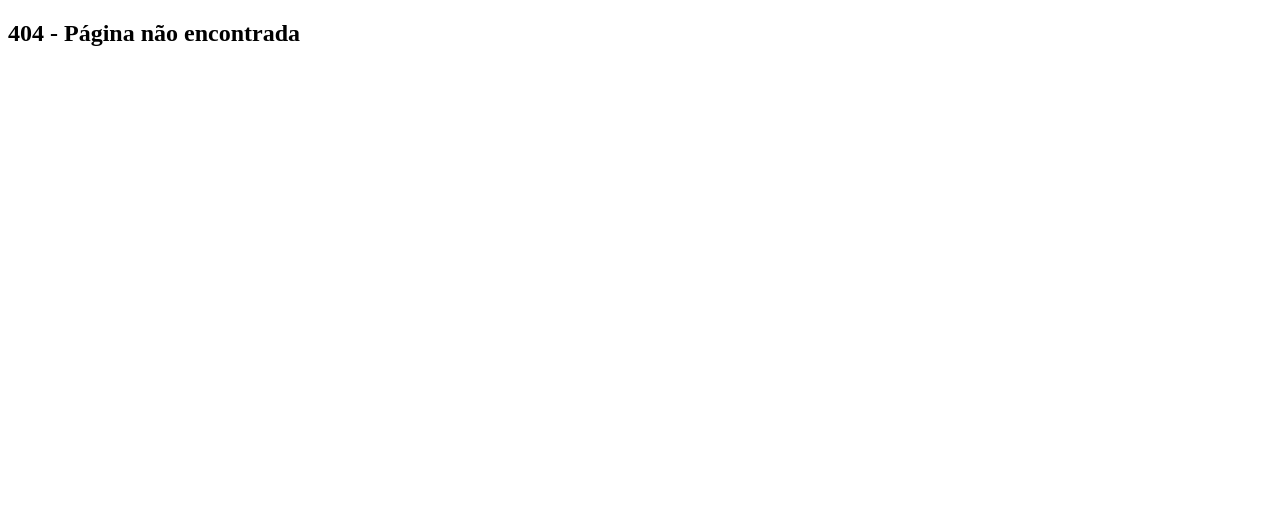
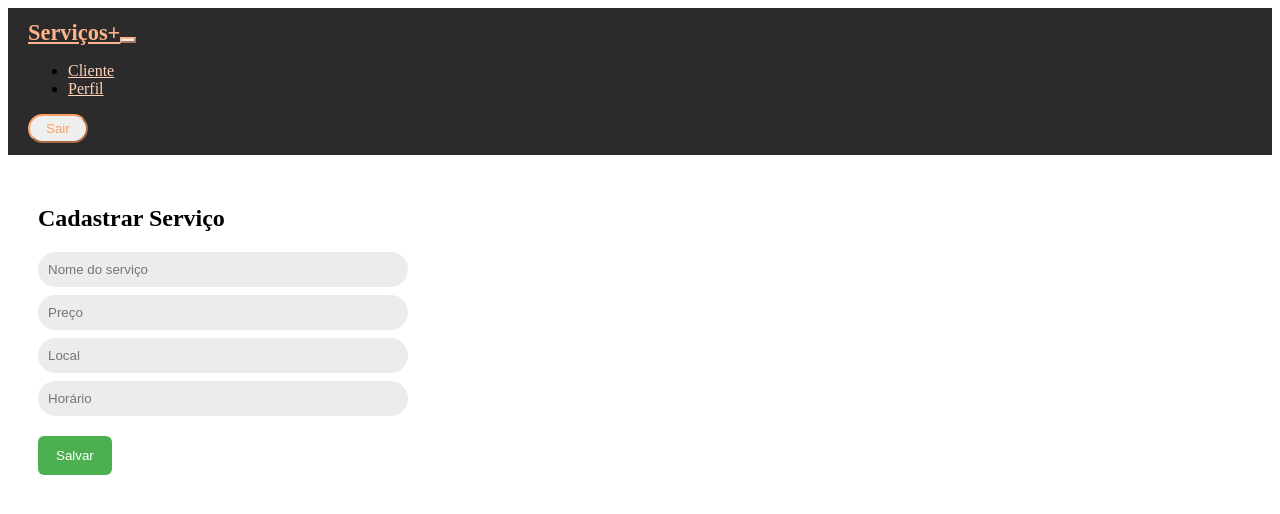
Before and after one commit to AntonioCarlosPereira/POO-project, a React (Vite) app in the folder POOProj/: page /prestador/cadastrar in a window 1280 px wide. Before the commit this address had no page. Shown: the top 514 px of the page. Built offline with nearby package versions, Linux system fonts and the light colour scheme.

Commit message:
Prestador

```diff
--- a/POOProj/src/App.tsx
+++ b/POOProj/src/App.tsx
@@ -11,6 +11,12 @@ import ClientAgendar from "./pages/Cliente/agendar";
 import ClientSearchResults from "./pages/Cliente/Resultados";
 import ClientHistoric from "./pages/Cliente/Historico";
 
+import Perfil from "./pages/Perfil/Perfil";
+
+import PrestadorMenu from "./pages/Prestador/PrestadorMenu";
+import CadastrarServico from "./pages/Prestador/CadastrarServico";
+import Gerenciar from "./pages/Prestador/Gerenciar";
+import HistoricoPrestador from "./pages/Prestador/HistoricoPrestador";
 
 /* Global components */
 import Navbar from "./Components/Navbar";
@@ -37,7 +43,6 @@ export default function App() {
         path="/client/menu"
         element={
           <>
-            <Navbar />
             <ClienteMenu />
           </>
         }
@@ -47,7 +52,6 @@ export default function App() {
         path="/client/agendar"
         element={
           <>
-            <Navbar />
             <ClientAgendar />
           </>
         }
@@ -65,12 +69,61 @@ export default function App() {
       <Route
         path="/client/historico"
         element={
-      <>
-       <Navbar />
-       <ClientHistoric />
-     </>
-       }
+         <>
+          <ClientHistoric />
+          </>
+        }
       />
+
+      <Route
+        path="/perfil"
+        element={
+          <>
+            <Perfil />
+          </>
+        }
+      />
+
+      <Route
+        path="/prestador/menu"
+        element={
+          <>
+            <Navbar />
+            <PrestadorMenu />
+          </>
+        }
+      />
+
+      <Route
+        path="/prestador/cadastrar"
+        element={
+          <>
+            <Navbar />
+            <CadastrarServico />
+          </>
+        }
+      />
+
+      <Route
+        path="/prestador/gerenciar"
+        element={
+          <>
+            <Navbar />
+            <Gerenciar />
+          </>
+        }
+      />
+
+      <Route
+        path="/prestador/historico"
+        element={
+          <>
+            <HistoricoPrestador />
+          </>
+        }
+      />
+
+
 
 
       {/* Caso digite rota inválida */}
--- a/POOProj/src/Components/Navbar.tsx
+++ b/POOProj/src/Components/Navbar.tsx
@@ -28,7 +28,7 @@ export default function Navbar() {
 
           {/* CLIENTE */}
           <li className="nav-item">
-            <Link className="nav-link" to="/cliente">Cliente</Link>
+            <Link className="nav-link" to="/client/menu">Cliente</Link>
           </li>
 
           {/* PRESTADOR — aparece só se o tipo for prestador ou proprietario */}
--- a/POOProj/src/pages/Perfil/Perfil.tsx
+++ b/POOProj/src/pages/Perfil/Perfil.tsx
@@ -1,6 +1,6 @@
 import React, { useState, useEffect } from "react";
 import { useNavigate } from "react-router-dom";
-import Navbar from "../components/Navbar";
+import Navbar from "../../Components/Navbar";
 import "./Perfil.css";
 
 interface UserData {
--- /dev/null
+++ b/POOProj/src/pages/Prestador/CadastrarServico.css
@@ -0,0 +1,31 @@
+.cadastrar-servico {
+  padding: 30px;
+}
+
+.cadastrar-servico h2 {
+  margin-bottom: 20px;
+}
+
+.cadastrar-servico input {
+  width: 100%;
+  max-width: 350px;
+  padding: 10px;
+  margin: 8px 0;
+  border: 1px solid #ccc;
+  border-radius: 6px;
+  display: block;
+}
+
+.cadastrar-servico button {
+  margin-top: 12px;
+  padding: 12px 18px;
+  background: #4caf50;
+  border: none;
+  color: white;
+  border-radius: 6px;
+  cursor: pointer;
+}
+
+.cadastrar-servico button:hover {
+  background: #3e9140;
+}
--- /dev/null
+++ b/POOProj/src/pages/Prestador/CadastrarServico.tsx
@@ -0,0 +1,67 @@
+import React, { useState } from "react";
+import "./cadastrarServico.css";
+
+interface ServicoForm {
+  servico: string;
+  preco: string;
+  local: string;
+  horario: string;
+}
+
+export default function CadastrarServico() {
+  const [form, setForm] = useState<ServicoForm>({
+    servico: "",
+    preco: "",
+    local: "",
+    horario: "",
+  });
+
+  const handleChange = (e: React.ChangeEvent<HTMLInputElement>) => {
+    setForm({ ...form, [e.target.name]: e.target.value });
+  };
+
+  const handleSubmit = () => {
+    alert("Serviço cadastrado com sucesso!");
+    console.log("Dados enviados:", form);
+  };
+
+  return (
+    <div className="cadastrar-servico">
+      <h2>Cadastrar Serviço</h2>
+
+      <input
+        type="text"
+        name="servico"
+        placeholder="Nome do serviço"
+        value={form.servico}
+        onChange={handleChange}
+      />
+
+      <input
+        type="text"
+        name="preco"
+        placeholder="Preço"
+        value={form.preco}
+        onChange={handleChange}
+      />
+
+      <input
+        type="text"
+        name="local"
+        placeholder="Local"
+        value={form.local}
+        onChange={handleChange}
+      />
+
+      <input
+        type="text"
+        name="horario"
+        placeholder="Horário"
+        value={form.horario}
+        onChange={handleChange}
+      />
+
+      <button onClick={handleSubmit}>Salvar</button>
+    </div>
+  );
+}
--- /dev/null
+++ b/POOProj/src/pages/Prestador/Gerenciar.css
@@ -0,0 +1,16 @@
+.gerenciar-page {
+  padding: 30px;
+}
+
+.gerenciar-page h2 {
+  margin-bottom: 20px;
+}
+
+.sem-solicitacoes {
+  color: #777;
+  font-style: italic;
+}
+
+.notification-card {
+  margin-bottom: 15px;
+}
--- /dev/null
+++ b/POOProj/src/pages/Prestador/Gerenciar.tsx
@@ -0,0 +1,62 @@
+import React, { useState } from "react";
+import NotificationCard from "../../Components/NotificationCard";
+import "./gerenciar.css";
+
+interface Notificacao {
+  id: number;
+  servico: string;
+  horario: string;
+  local: string;
+  cliente: string;
+}
+
+export default function Gerenciar() {
+  const [notificacoes, setNotificacoes] = useState<Notificacao[]>([
+    {
+      id: 1,
+      servico: "Limpeza",
+      horario: "14:00",
+      local: "Centro",
+      cliente: "João Silva"
+    },
+    {
+      id: 2,
+      servico: "Manutenção",
+      horario: "09:00",
+      local: "Vila Mariana",
+      cliente: "Maria Souza"
+    }
+  ]);
+
+  const handleAccept = (id: number) => {
+    setNotificacoes((prev) => prev.filter((n) => n.id !== id));
+    alert("Serviço aceito!");
+  };
+
+  const handleReject = (id: number) => {
+    setNotificacoes((prev) => prev.filter((n) => n.id !== id));
+    alert("Serviço rejeitado.");
+  };
+
+  return (
+    <div className="gerenciar-page">
+      <h2>Solicitações Recebidas</h2>
+
+      {notificacoes.length === 0 && (
+        <p className="sem-solicitacoes">Nenhuma solicitação no momento.</p>
+      )}
+
+      {notificacoes.map((n) => (
+        <NotificationCard
+          key={n.id}
+          servico={n.servico}
+          horario={n.horario}
+          local={n.local}
+          cliente={n.cliente}
+          onAccept={() => handleAccept(n.id)}
+          onReject={() => handleReject(n.id)}
+        />
+      ))}
+    </div>
+  );
+}
--- /dev/null
+++ b/POOProj/src/pages/Prestador/HistoricoPrestador.css
@@ -0,0 +1,30 @@
+.prestador-historico-container {
+  background: #ffe1c6;
+  min-height: 100vh;
+  padding: 20px;
+}
+
+.title {
+  text-align: center;
+  font-size: 26px;
+  font-weight: bold;
+  color: #d46a2f;
+  margin-top: 20px;
+  margin-bottom: 25px;
+}
+
+.historico-lista {
+  width: 90%;
+  max-width: 550px;
+  margin: 0 auto;
+  display: flex;
+  flex-direction: column;
+  gap: 15px;
+}
+
+.empty {
+  text-align: center;
+  font-size: 18px;
+  color: #aa5a2f;
+  margin-top: 40px;
+}
--- /dev/null
+++ b/POOProj/src/pages/Prestador/HistoricoPrestador.tsx
@@ -0,0 +1,59 @@
+import React from "react";
+import ServiceCard from "../../Components/ServiceCard";
+import Navbar from "../../Components/Navbar";
+import "./HistoricoPrestador.css";
+
+export default function HistoricoPrestador() {
+  // 🔥 Aqui futuramente você vai puxar do backend.
+  // Por enquanto, dados mockados:
+  const historico = [
+    {
+      servico: "Banho e Tosa",
+      horario: "10/02 - 14:00",
+      local: "Rua das Flores, 123",
+      preco: "R$ 60,00",
+      extra: { label: "Status", value: "Concluído" },
+    },
+    {
+      servico: "Passeio",
+      horario: "08/02 - 09:00",
+      local: "Parque Central",
+      preco: "R$ 30,00",
+      extra: { label: "Status", value: "Cancelado pelo Cliente" },
+    },
+    {
+      servico: "Adestramento",
+      horario: "05/02 - 16:00",
+      local: "Av. Brasil, 999",
+      preco: "R$ 120,00",
+      extra: { label: "Status", value: "Concluído" },
+    },
+  ];
+
+  return (
+    <>
+      <Navbar />
+
+      <div className="prestador-historico-container">
+        <h2 className="title">Histórico de Serviços</h2>
+
+        <div className="historico-lista">
+          {historico.length === 0 ? (
+            <p className="empty">Nenhum serviço finalizado ainda.</p>
+          ) : (
+            historico.map((item, index) => (
+              <ServiceCard
+                key={index}
+                servico={item.servico}
+                horario={item.horario}
+                local={item.local}
+                preco={item.preco}
+                extra={item.extra}
+              />
+            ))
+          )}
+        </div>
+      </div>
+    </>
+  );
+}
--- /dev/null
+++ b/POOProj/src/pages/Prestador/PrestadorMenu.css
@@ -0,0 +1,23 @@
+.prestador-menu {
+  padding: 30px;
+  text-align: center;
+}
+
+.prestador-menu h2 {
+  margin-bottom: 20px;
+}
+
+.prestador-menu button {
+  width: 220px;
+  padding: 12px;
+  margin: 10px 0;
+  border: none;
+  background: #4a90e2;
+  color: white;
+  border-radius: 8px;
+  cursor: pointer;
+}
+
+.prestador-menu button:hover {
+  background: #3a78c2;
+}
--- /dev/null
+++ b/POOProj/src/pages/Prestador/PrestadorMenu.tsx
@@ -0,0 +1,25 @@
+import React from "react";
+import { useNavigate } from "react-router-dom";
+import "./prestadorMenu.css";
+
+export default function PrestadorMenu() {
+  const navigate = useNavigate();
+
+  return (
+    <div className="prestador-menu">
+      <h2>Menu do Prestador</h2>
+
+      <button onClick={() => navigate("/prestador/cadastrar")}>
+        Cadastrar Serviço
+      </button>
+
+      <button onClick={() => navigate("/prestador/gerenciar")}>
+        Gerenciar Solicitações
+      </button>
+
+      <button onClick={() => navigate("/prestador/historico")}>
+        Histórico
+      </button>
+    </div>
+  );
+}
```
